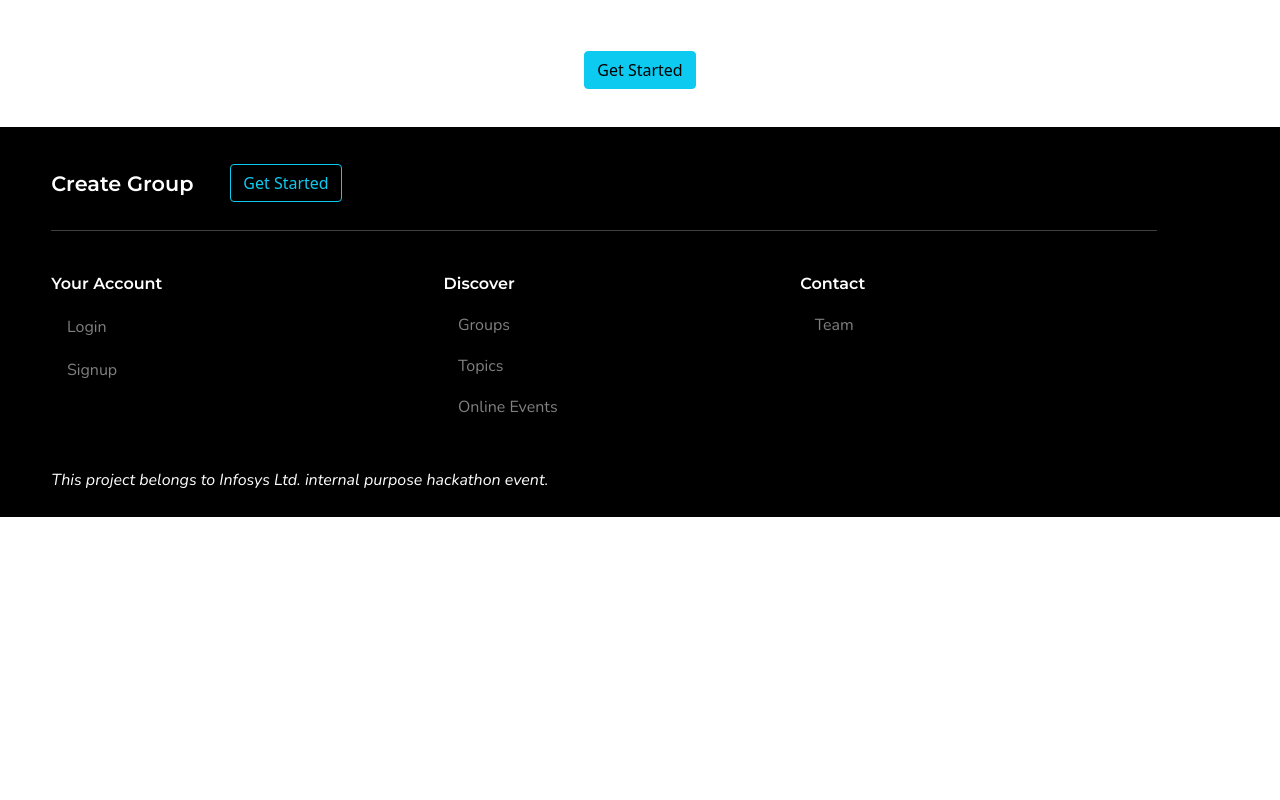
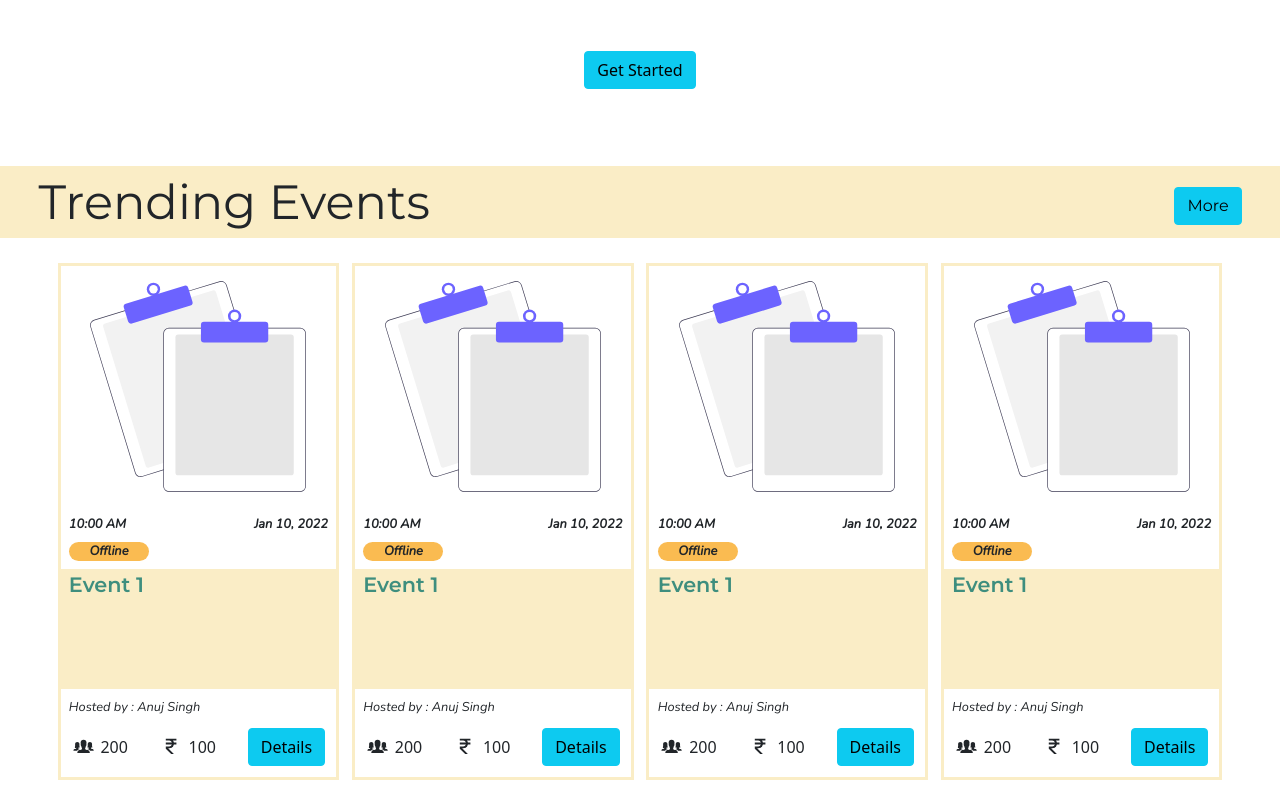
Before and after one commit to singhanuj620/joinus_frontend, a React (Create React App) app: page / in a window 1280 px wide. Shown: the part 1540-2340 px from the top of the page. Before the commit the page ends 2057 px from the top, so only its background shows below. Built offline with nearby package versions, Linux system fonts and the light colour scheme.

Commit message:
added events cards on homepage

```diff
--- a/package.json
+++ b/package.json
@@ -8,6 +8,7 @@
     "react": "^17.0.2",
     "react-bootstrap": "^2.1.0",
     "react-dom": "^17.0.2",
+    "react-icons": "^4.3.1",
     "react-router-dom": "^6.2.1",
     "react-scripts": "^3.0.1",
     "reactstrap": "^9.0.1",
--- /dev/null
+++ b/src/Components/EventCard/eventCard.css
@@ -0,0 +1,95 @@
+.eventcard_container{
+    border: 3px solid #FAEDC6;
+    width:22vw;
+    display: flex;
+    align-items:center;
+    justify-content:flex-start;
+    flex-direction: column;
+}
+
+.eventcard_img{
+    height:15rem;
+    width:15rem;
+    object-fit: contain;
+    padding: 5%;
+}
+
+.eventcard_venue{
+    display:flex;
+    justify-content:space-between;
+    padding: 3%;
+    width: 100%;
+    font-family: 'Nunito',
+    sans-serif;
+    font-weight: bold;
+    font-size: 0.8rem;
+    font-style: italic;
+}
+.eventcard_title_div{
+    display: flex;
+    flex-direction: column;
+    width: 100%;
+}
+
+.eventcard_title{
+    font-family: 'Montserrat',
+    sans-serif;
+    font-size: 1.3rem;
+    font-weight: bold;
+    color:#3E8E7E;
+    width: 100%;
+    height: 15vh;
+    margin-bottom:3%;
+    background-color:#FAEDC6;
+    padding: 0% 3%;
+    text-align: justify;
+
+}
+
+.eventcard_pill {
+    width: 30%;
+    margin-bottom:3%;
+    display: flex;
+    justify-content: center;
+    align-items: center;
+    background-color: #FABB51;
+    border-radius:10px;
+    font-family: 'Nunito',
+    sans-serif;
+    font-weight: bold;
+    font-style: italic;
+    font-size: 0.8rem;
+}
+
+.eventcard_pill_div{
+    padding-left: 3%;
+}
+
+.eventcard_creator{
+    font-family: 'Nunito',
+    sans-serif;
+    font-style: italic;
+    font-size: 0.8rem;
+    width:100%;
+    padding-left: 3%;
+}
+
+.eventcard_extra{
+    display: flex;
+    flex-direction: row;
+    justify-content: space-between;
+    width: 100%;
+    padding:4%;
+}
+
+.eventcard_attendes{
+    display:flex;
+    align-items: center;
+    justify-content: center;
+}
+
+.eventcard_icon{
+    width: 1.8rem;
+    height: 1.8rem;
+    margin-right: 10%;
+}
--- /dev/null
+++ b/src/Components/EventCard/eventCard.js
@@ -0,0 +1,33 @@
+import React from 'react'
+import './eventCard.css'
+import { Button } from 'react-bootstrap'
+import { IoIosPeople } from 'react-icons/io'
+import { IconContext } from "react-icons";
+import { BiRupee } from "react-icons/bi";
+
+const eventCard = ({ id, title, type, date, time, creator, totalAttendes, price, cover }) => {
+    return (
+        <div className="eventcard_container">
+            <div><img className="eventcard_img" src={cover} alt={title} /></div>
+            <div className="eventcard_venue">
+                <div>{time}</div>
+                <div>{date}</div>
+            </div>
+            <div className="eventcard_title_div">
+                <div className="eventcard_pill_div"><div className="eventcard_pill">{type}</div></div>
+                <div className="eventcard_title">{title}</div>
+            </div>
+            <div className="eventcard_creator">Hosted by : {creator.name}</div>
+            <div className="eventcard_extra">
+                <div className="eventcard_attendes"><IconContext.Provider value={{ className: "eventcard_icon" }}>
+                    <IoIosPeople />
+                </IconContext.Provider>{totalAttendes}</div>
+                <div className="eventcard_attendes"><IconContext.Provider value={{ className: "eventcard_icon" }}>
+                    <BiRupee />
+                </IconContext.Provider>{price}</div>
+                <div><Button variant="info">Details<a className="link" href={`/${id}`}></a></Button></div>
+            </div>
+        </div>
+    )
+}
+export default eventCard
--- a/src/Containers/Homepage/homePage.css
+++ b/src/Containers/Homepage/homePage.css
@@ -114,6 +114,35 @@
     padding: 0% 5%;
 }
 
+.homepage_event_cards{
+    display: flex;
+    flex-direction: row;
+    flex-wrap: wrap;
+    width: 100%;
+    padding: 0% 4%;
+    margin: 2% 0%;
+    justify-content: space-around;
+    align-items: center;
+}
+
+.homepage_events{
+    display: flex;
+    flex-direction: column;
+    justify-content: center;
+}
+
+.homepage_events_text{
+    display: flex;
+    flex-direction: row;
+    justify-content: space-between;
+    padding: 0% 3%;
+    margin-top: 3%;
+    font-family: 'Montserrat',
+    sans-serif;
+    font-size: 3rem;
+    background-color: #FAEDC6;
+}
+
 @media only screen and (max-width: 1000px) {
     .header_img {
         height: 20rem;
--- a/src/Containers/Homepage/homePage.js
+++ b/src/Containers/Homepage/homePage.js
@@ -5,9 +5,62 @@ import headerimg from './images/header.svg'
 import handsup from './images/handsUp.svg'
 import ticket from './images/ticket.svg'
 import joingroup from './images/joinGroup.svg'
+import nocover from './images/nocover.svg'
 import { Button } from 'react-bootstrap';
+import EventCard from "../../Components/EventCard/eventCard";
 
 const Homepage = () => {
+
+    const title = 'Event 1'
+    const type = 'Offline'
+    const date = 'Jan 10, 2022'
+    const time = '10:00 AM'
+    const creator = { id: 'abc123', name: 'Anuj Singh' }
+    const totalAttendes = 200
+    const price = '100'
+    const cover = nocover
+    const arr = [
+        {
+            title,
+            type,
+            date,
+            time,
+            creator,
+            totalAttendes,
+            price,
+            cover
+        },
+        {
+            title,
+            type,
+            date,
+            time,
+            creator,
+            totalAttendes,
+            price,
+            cover
+        },
+        {
+            title,
+            type,
+            date,
+            time,
+            creator,
+            totalAttendes,
+            price,
+            cover
+        },
+        {
+            title,
+            type,
+            date,
+            time,
+            creator,
+            totalAttendes,
+            price,
+            cover
+        }
+    ]
     return (
         <>
             <div className="homepage_container" style={{
@@ -20,7 +73,7 @@ const Homepage = () => {
                         <div className="homepage_header_title">Experience real connections on MillLo</div>
                         <div className="homepage_header_subtitle">Whatever you are looking to do this year, MillLo can help. People have turned to MillLo to meet people, make friends, find support, grow a business, and explore their interests. Thousands of events are happening , join the fun.</div>
                     </div>
-                    <div><img className="header_img" src={headerimg} alt="header image" /></div>
+                    <div><img className="header_img" src={headerimg} alt="header" /></div>
                 </div>
             </div>
             <div className="homepage_works_container">
@@ -43,7 +96,30 @@ const Homepage = () => {
                         <div className="homepage_work_card_desc">You do not have to be an expert to gather people together and explore shared interests.</div>
                     </div>
                 </div>
-                <Button variant="info"><a href="#" className="link"></a>Get Started</Button>
+                <Button variant="info"><a href="/" className="link">Get Started</a></Button>
+            </div>
+            <div className="homepage_events">
+                <div className="homepage_events_text">
+                    <div className="homepage_events_title">Trending Events</div>
+                    <div className="homepage_events_more"><Button variant="info"><a className="link" href="/">More</a></Button></div>
+                </div>
+                <div className="homepage_event_cards">
+                    {
+                        arr.map((item, index) => {
+                            return <EventCard
+                                key={index}
+                                title={item.title}
+                                type={item.type}
+                                date={item.date}
+                                time={item.time}
+                                creator={item.creator}
+                                totalAttendes={item.totalAttendes}
+                                price={item.price}
+                                cover={item.cover}
+                            />
+                        })
+                    }
+                </div>
             </div>
         </>
     )
```
Also changed, not shown: src/Containers/Homepage/images/nocover.svg (added), 1 other file (tests, documents, lock files or other folders).
